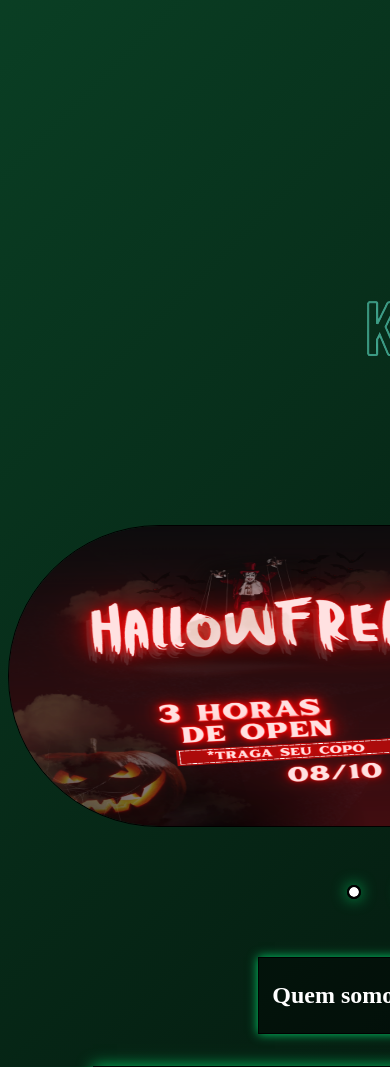
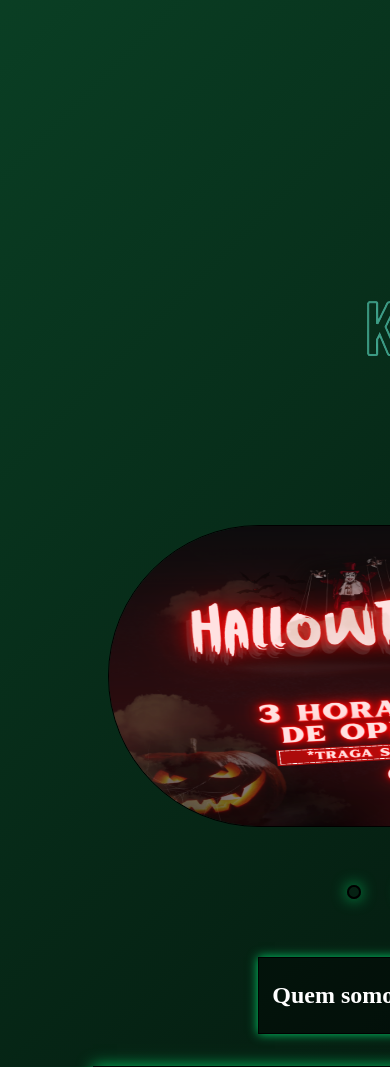
Before and after one commit to KleitonEwerton/kletretenimento, a PHP site: template app/views/site/landinPage.html in a window 390 px wide; the page is wider, and only the part inside the window is pictured. Shown: the part 21-1088 px from the top of that part. Run offline with PHP 8.4, Linux system fonts and the light colour scheme; the template is opened without the code that fills it, so the values that code supplies are empty.

Commit message:
responsividade

```diff
--- a/public/css/stylesLandingPage.css
+++ b/public/css/stylesLandingPage.css
@@ -2,7 +2,6 @@
 
 
   body {
-     animatio: gradient 10s ease infinite;
      background: linear-gradient(-45deg, rgb(13, 63, 36), rgb(0, 0, 0), rgb(10, 63, 36)) no-repeat;
      background-size: 300% 300%;
      align-items: center;
@@ -17,14 +16,14 @@
           width: 100%;
           height: 100%;
       }
-      slides{
+      .slides{
           font-size: 20%;
           margin-left: 100px;
 
       }
   }
   @media(max-width: 1000px){
-      slides{
+      .slides{
           font-size: 20%;
 
       }
@@ -174,7 +173,7 @@
 
 .slide img{
     border:1px solid rgb(0, 0, 0);
-    box-shadow: 0 0 0px rgb(0, 178, 89);
+    box-shadow: 0 0 0 rgb(0, 178, 89);
     width: 800px;
     border-radius: 900px;
     height: 300px;
```
